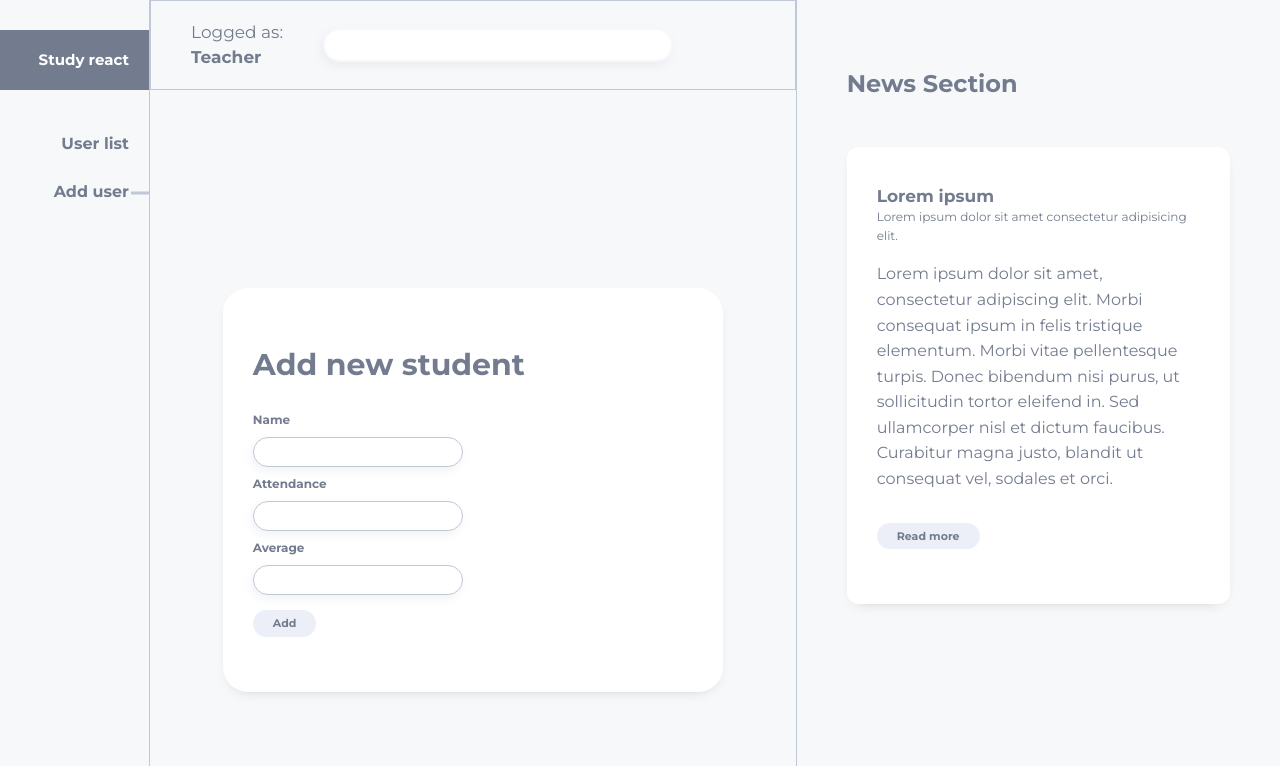
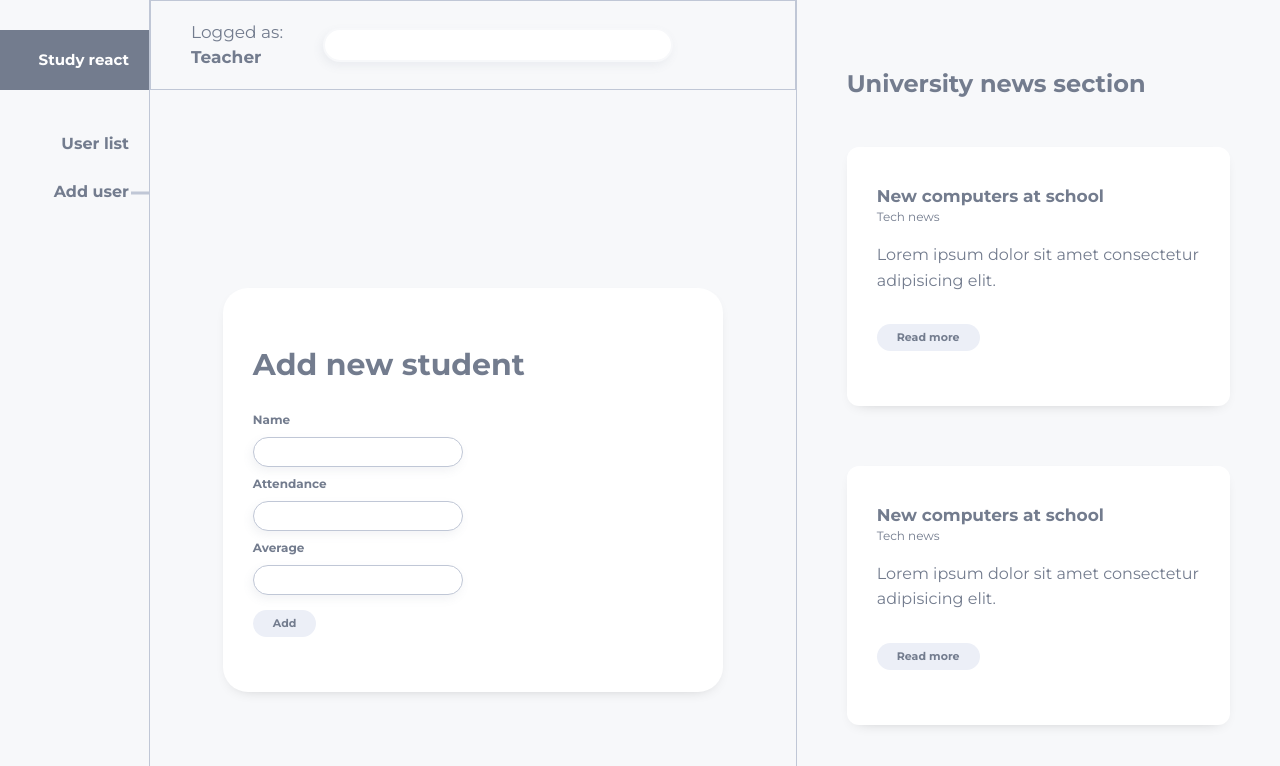
Before and after one commit to RobertGraupner/study-react, a React (Create React App) app: page /add-user in a window 1280 px wide. Shown: the top 766 px of the page. Built offline with nearby package versions, Linux system fonts and the light colour scheme.

Commit message:
add generating article from array

```diff
--- a/src/components/templates/MainTemplate/MainTemplate.module.scss
+++ b/src/components/templates/MainTemplate/MainTemplate.module.scss
@@ -10,4 +10,5 @@
   grid-template-rows: 90px 1fr;
   grid-template-columns: 150px 1fr 0.75fr;
   background-color: $color-lightGrey;
+  overflow-y: hidden;
 }
--- a/src/components/templates/NewsSection/NewsSection.js
+++ b/src/components/templates/NewsSection/NewsSection.js
@@ -2,25 +2,71 @@ import React from 'react';
 import styles from './NewsSection.module.scss';
 import ViewWrapper from '../../molecules/ViewWrapper/ViewWrapper';
 import Button from '../../atoms/Button/Button';
+import shortid from 'shortid';
+
+const data = [
+  {
+    id: shortid.generate(),
+    title: 'New computers at school',
+    category: 'Tech news',
+    content: 'Lorem ipsum dolor sit amet consectetur adipisicing elit.'
+  },
+  {
+    id: shortid.generate(),
+    title: 'New computers at school',
+    category: 'Tech news',
+    content: 'Lorem ipsum dolor sit amet consectetur adipisicing elit.'
+  },
+  {
+    id: shortid.generate(),
+    title: 'New computers at school',
+    category: 'Tech news',
+    content: 'Lorem ipsum dolor sit amet consectetur adipisicing elit.',
+    image:
+      'https://images.unsplash.com/photo-1584713503693-bb386ec95cf2?ixlib=rb-4.0.3&ixid=M3wxMjA3fDB8MHxwaG90by1wYWdlfHx8fGVufDB8fHx8fA%3D%3D&auto=format&fit=crop&w=1974&q=80'
+  },
+  {
+    id: shortid.generate(),
+    title: 'New computers at school',
+    category: 'Tech news',
+    content: 'Lorem ipsum dolor sit amet consectetur adipisicing elit.',
+    image:
+      'https://images.unsplash.com/photo-1519389950473-47ba0277781c?ixlib=rb-4.0.3&ixid=M3wxMjA3fDB8MHxwaG90by1wYWdlfHx8fGVufDB8fHx8fA%3D%3D&auto=format&fit=crop&w=2070&q=80'
+  },
+  {
+    id: shortid.generate(),
+    title: 'New computers at school',
+    category: 'Tech news',
+    content: 'Lorem ipsum dolor sit amet consectetur adipisicing elit.',
+    image: null
+  },
+  {
+    id: shortid.generate(),
+    title: 'New computers at school',
+    category: 'Tech news',
+    content: 'Lorem ipsum dolor sit amet consectetur adipisicing elit.',
+    image:
+      'https://images.unsplash.com/photo-1613919517761-0d9e719d3244?ixlib=rb-4.0.3&ixid=M3wxMjA3fDB8MHxwaG90by1wYWdlfHx8fGVufDB8fHx8fA%3D%3D&auto=format&fit=crop&w=2069&q=80'
+  }
+];
 
 const NewsSection = () => {
   return (
     <div className={styles.news}>
-      <h2 className={styles.sectionHeader}>News Section</h2>
-      <ViewWrapper className={styles.articleWrapper}>
-        <div className={styles.articleTitle}>
-          <h3>Lorem ipsum</h3>
-          <p>Lorem ipsum dolor sit amet consectetur adipisicing elit.</p>
-        </div>
-        <p>
-          Lorem ipsum dolor sit amet, consectetur adipiscing elit. Morbi
-          consequat ipsum in felis tristique elementum. Morbi vitae pellentesque
-          turpis. Donec bibendum nisi purus, ut sollicitudin tortor eleifend in.
-          Sed ullamcorper nisl et dictum faucibus. Curabitur magna justo,
-          blandit ut consequat vel, sodales et orci.
-        </p>
-        <Button>Read more</Button>
-      </ViewWrapper>
+      <h2 className={styles.sectionHeader}>University news section</h2>
+      {data.map((item) => (
+        <ViewWrapper className={styles.articleWrapper} key={item.id}>
+          <div className={styles.titleWrapper}>
+            <h3>{item.title}</h3>
+            <p>{item.category}</p>
+          </div>
+          <div className={styles.contentWrapper}>
+            <p>{item.content}</p>
+            {item.image ? <img src={item.image} alt='article' /> : null}
+          </div>
+          <Button>Read more</Button>
+        </ViewWrapper>
+      ))}
     </div>
   );
 };
--- a/src/components/templates/NewsSection/NewsSection.module.scss
+++ b/src/components/templates/NewsSection/NewsSection.module.scss
@@ -8,7 +8,8 @@
   flex-direction: column;
   justify-content: flex-start;
   align-items: center;
-  padding: 50px;
+  padding: 50px 50px 100px 50px;
+  overflow-y: scroll;
 }
 
 .sectionHeader {
@@ -27,7 +28,7 @@
   }
 }
 
-.articleTitle {
+.titleWrapper {
   h3 {
     margin: 0;
     font-size: $font-size-l;
@@ -37,3 +38,14 @@
     font-size: $font-size-m;
   }
 }
+
+.contentWrapper {
+  display: flex;
+  // flex-direction: column;
+
+  img {
+    max-width: 200px;
+    object-fit: cover;
+    margin-left: 30px;
+  }
+}
```
